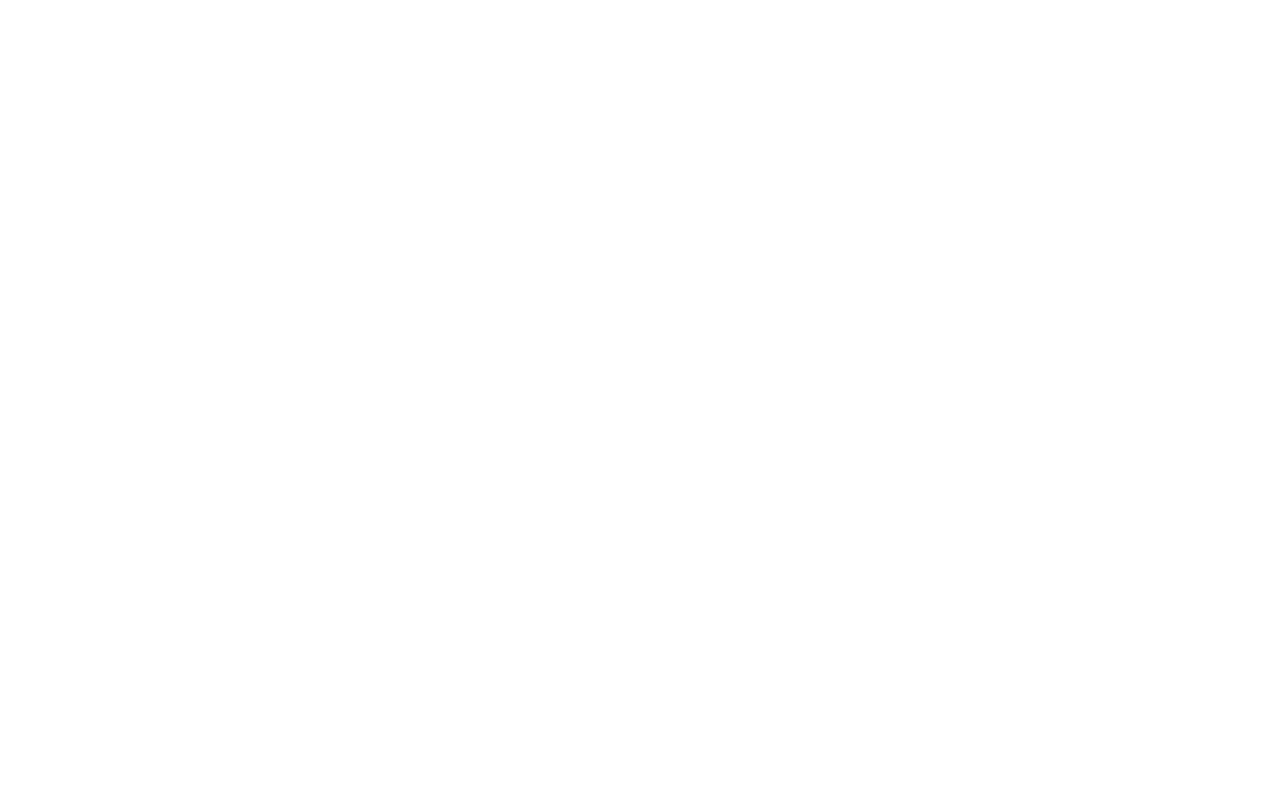
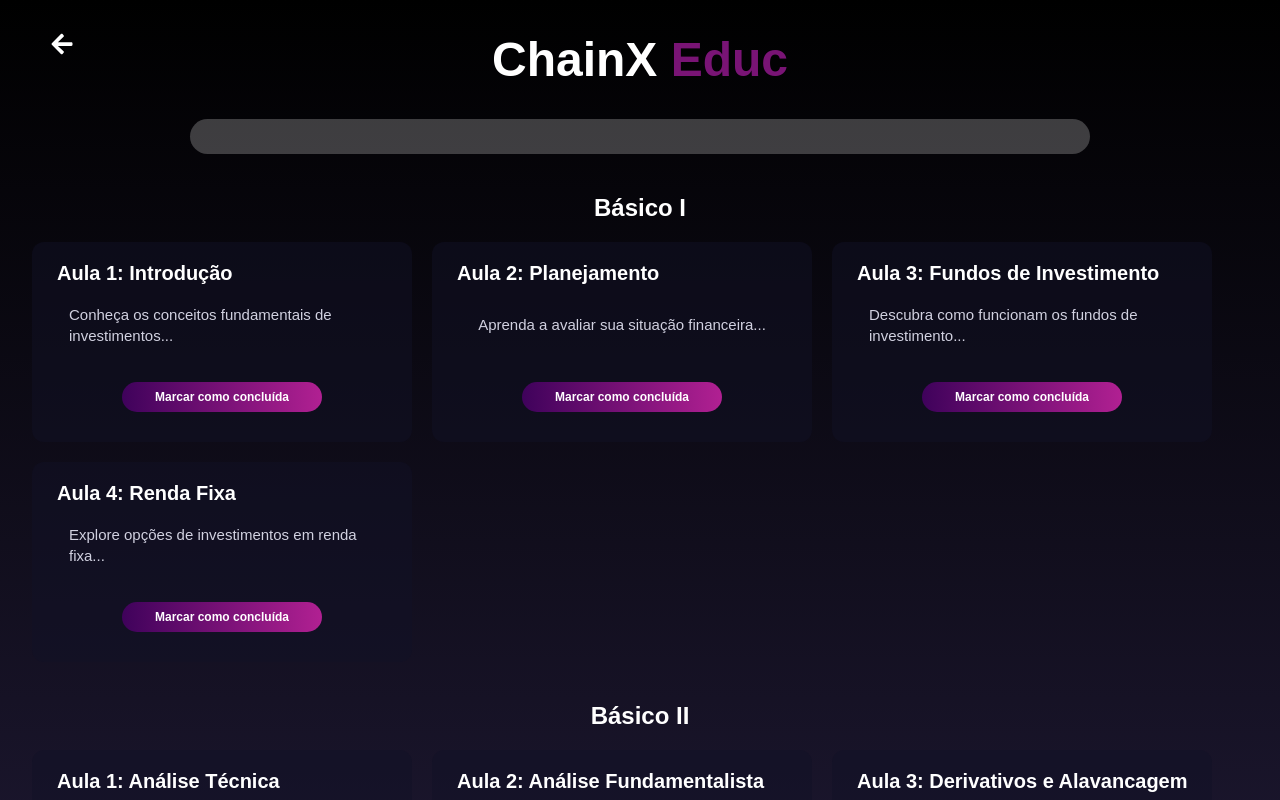
Before and after one commit to PedrosoEnzo/cripto, a React (Vite) app in the folder cripto-react/: page /curso in a window 1280 px wide. Before the commit this address had no page. Shown: the top 800 px of the page. Built offline with nearby package versions, Linux system fonts and the light colour scheme.

Commit message:
chainX educ

```diff
--- a/cripto-react/src/App.jsx
+++ b/cripto-react/src/App.jsx
@@ -3,6 +3,8 @@ import { Routes, Route } from 'react-router-dom';
 import Home from './pages/Home';
 import Login from './pages/Login';
 import Cadastro from './pages/Cadastro';
+import CoursePage from './components/CoursePage'
+import LessonPage from './components/LessonPage';
 
 
 
@@ -15,6 +17,8 @@ function App() {
         <Route path="/" element={<Home />} />  {/* Página inicial */}
         <Route path="/login" element={<Login />} />  {/* Página de login */}
         <Route path="/cadastro" element={<Cadastro />} />  {/* Página de cadastro */}
+        <Route path="/curso" element={<CoursePage />} />
+        <Route path="/lesson/:id" element={<LessonPage />} />
       </Routes>
     </div>
   );
--- /dev/null
+++ b/cripto-react/src/components/CoursePage.module.css
@@ -0,0 +1,34 @@
+.container {
+    background: linear-gradient(to bottom, #000, #272042);
+    min-height: 100vh;
+    color: white;
+    padding: 2rem;
+  }
+
+  .title span {
+    color: #791475;
+  }
+
+  header {
+    display: flex;
+    align-items: center;
+    justify-content: center;
+    position: relative;
+    margin: 0;
+  }
+
+  .backArrow {
+    position: absolute;
+    left: 50px;
+    font-size: 24px;
+    color: #ffffff;
+    cursor: pointer;
+    transition: transform 0.2s ease-in-out;
+  }
+
+  .title {
+    text-align: center;
+    font-size: 3rem;
+    font-weight: bold;
+    margin-bottom: 2rem;
+  }
--- /dev/null
+++ b/cripto-react/src/components/CoursePage.tsx
@@ -0,0 +1,67 @@
+import React, { useState } from 'react';
+import { useNavigate } from 'react-router-dom';
+import styles from './CoursePage.module.css';
+import ProgressBar from './ProgressBar';
+import ModuleSection from './ModuleSection';
+import { FaArrowLeft } from 'react-icons/fa';
+
+export default function CoursePage() {
+  const [progress, setProgress] = useState(0);
+  const [completedLessons, setCompletedLessons] = useState([]);
+  const navigate = useNavigate();
+
+  const courseData = [
+    {
+      title: "Básico I",
+      lessons: [
+        { id: 1, title: "Aula 1: Introdução", description: "Conheça os conceitos fundamentais de investimentos..." },
+        { id: 2, title: "Aula 2: Planejamento", description: "Aprenda a avaliar sua situação financeira..." },
+        { id: 3, title: "Aula 3: Fundos de Investimento", description: "Descubra como funcionam os fundos de investimento..." },
+        { id: 4, title: "Aula 4: Renda Fixa", description: "Explore opções de investimentos em renda fixa..." },
+      ],
+    },
+    {
+      title: "Básico II",
+      lessons: [
+        { id: 5, title: "Aula 1: Análise Técnica", description: "Aprenda sobre análise técnica de ações..." },
+        { id: 6, title: "Aula 2: Análise Fundamentalista", description: "Estude a análise fundamentalista de empresas..." },
+        { id: 7, title: "Aula 3: Derivativos e Alavancagem", description: "Descubra o mundo dos derivativos..." },
+        { id: 8, title: "Aula 4: Investimentos Internacionais", description: "Aprenda sobre investimentos no exterior..." },
+      ],
+    },
+  ];
+
+  function handleComplete(lessonId) {
+    if (!completedLessons.includes(lessonId)) {
+      const updatedLessons = [...completedLessons, lessonId];
+      setCompletedLessons(updatedLessons);
+      setProgress((updatedLessons.length / 8) * 100); // Atualiza a barra de progresso
+    }
+  }
+
+  function handleLessonClick(lessonId) {
+    navigate(`/lesson/${lessonId}`); // Navega para a lição
+  }
+
+  return (
+    <div className={styles.container}>
+      <div className={styles.header}>
+        <FaArrowLeft className={styles.backArrow} onClick={() => navigate('/')} />
+        <h1 className={styles.title}>
+          ChainX <span>Educ</span>
+        </h1>
+      </div>
+      <ProgressBar progress={progress} />
+      {courseData.map((mod, idx) => (
+        <ModuleSection
+          key={idx}
+          title={mod.title}
+          lessons={mod.lessons}
+          completed={completedLessons}
+          onComplete={handleComplete}
+          onLessonClick={handleLessonClick} // Passando a função de navegação
+        />
+      ))}
+    </div>
+  );
+}
--- /dev/null
+++ b/cripto-react/src/components/LessonCard.jsx
@@ -0,0 +1,25 @@
+import React from 'react';
+import styles from './LessonCard.module.css';
+
+export default function LessonCard({ lesson, isCompleted, onComplete, onLessonClick }) {
+  const handleClick = () => {
+    onLessonClick(lesson.id);
+  };
+
+  const handleComplete = (e) => {
+    e.stopPropagation();
+    onComplete(lesson.id);
+  };
+
+  return (
+    <div className={styles.card} onClick={handleClick}>
+      <div className={styles.info}>
+        <h3>{lesson.title}</h3>
+        <p>{lesson.description}</p>
+      </div>
+      <button onClick={handleComplete} disabled={isCompleted}>
+        {isCompleted ? 'Concluída' : 'Marcar como concluída'}
+      </button>
+    </div>
+  );
+}
--- /dev/null
+++ b/cripto-react/src/components/LessonCard.module.css
@@ -0,0 +1,71 @@
+.card {
+  background-color: #1211267b;
+  border-radius: 12px;
+  overflow: hidden;
+  width: 380px;
+  height: 200px;
+  cursor: pointer;
+  transition: transform 0.2s, box-shadow 0.3s;
+  display: flex;
+  flex-direction: column;
+  color: #ffffff;
+}
+
+.card:hover {
+
+  box-shadow: 0 8px 20px rgba(0, 0, 0, 0.4);
+}
+
+.completed {
+  background-color: #1e1d40;
+}
+
+.info {
+  flex: 1;
+  display: flex;
+  flex-direction: column;
+  justify-content: center;
+  align-items: center;
+  text-align: center;
+  padding: 20px;
+  position: relative;
+}
+
+
+.info h3 {
+  position: absolute;
+  top: 10px;
+  left: 50%;
+  transform: translateX(-50%);
+  margin: 0;
+  font-size: 20px;
+  font-weight: bold;
+  text-align: start;
+  width: 100%;
+  margin-left: 25px;
+  margin-top: 10px;
+}
+
+
+.info p {
+  font-size: 15px;
+  line-height: 1.4;
+  color: #d1d1e0;
+  max-width: 90%;
+  text-align: start;
+  margin-top: 30px;
+  margin-left: 0;
+}
+
+button {
+  padding: 5px 10px;
+  font-size: 12px;
+  border: none;
+  border-radius: 50px;
+  cursor: pointer;
+  height: 30px;
+  width: 200px;
+  margin-top: auto;
+  margin-bottom: 30px;
+  align-self: center;
+}
--- /dev/null
+++ b/cripto-react/src/components/LessonPage.jsx
@@ -0,0 +1,42 @@
+import React from 'react';
+import { useParams } from 'react-router-dom';
+import styles from './LessonPage.module.css';
+
+export default function LessonPage() {
+  const { id } = useParams();  // Capturando o ID da URL
+
+  if (!id) {
+    return <div>Erro: ID da aula não encontrado!</div>;
+  }
+
+  return (
+    <div className={styles.container}>
+      <h1 className={styles.title}>ChainX <span>Educ</span></h1>
+      <h2>Aula {id}</h2>
+
+      <div className={styles.content}>
+        <div className={styles.videoContainer}>
+          <iframe
+            width="560"
+            height="315"
+            src={`https://www.youtube.com/embed/${id}`}  // Passando o ID para o vídeo
+            title="YouTube video player"
+            frameBorder="0"
+            allow="accelerometer; autoplay; clipboard-write; encrypted-media; gyroscope; picture-in-picture"
+            allowFullScreen
+          ></iframe>
+        </div>
+
+        {/* Exibição dos anexos PDF */}
+        <div className={styles.pdfContainer}>
+          <h3>Materiais Complementares</h3>
+          <ul>
+            <li><a href="/pdf/anexo1.pdf" target="_blank" rel="noopener noreferrer">Anexo 1 - Introdução ao Investimento</a></li>
+            <li><a href="/pdf/anexo2.pdf" target="_blank" rel="noopener noreferrer">Anexo 2 - Renda Fixa</a></li>
+            <li><a href="/pdf/anexo3.pdf" target="_blank" rel="noopener noreferrer">Anexo 3 - Fundos de Investimento</a></li>
+          </ul>
+        </div>
+      </div>
+    </div>
+  );
+}
--- /dev/null
+++ b/cripto-react/src/components/LessonPage.module.css
@@ -0,0 +1,23 @@
+.container {
+    display: flex;
+    justify-content: center;
+    padding: 20px;
+  }
+
+  .content {
+    display: flex;
+    gap: 40px; /* Espaço entre vídeo e PDFs */
+  }
+
+  .videoContainer {
+    flex: 1; /* O vídeo ocupará o espaço disponível à esquerda */
+    max-width: 600px;
+  }
+
+  .pdfContainer {
+    flex: 1;
+  }
+
+  .title span {
+    color: #791475;
+  }
--- /dev/null
+++ b/cripto-react/src/components/ModuleSection.jsx
@@ -0,0 +1,22 @@
+import React from 'react';
+import styles from './ModuleSection.module.css';
+import LessonCard from './LessonCard';
+
+export default function ModuleSection({ title, lessons, completed, onComplete, onLessonClick }) {
+  return (
+    <div className={styles.module}>
+      <h2>{title}</h2>
+      <div className={styles.lessonGrid}>
+        {lessons.map((lesson) => (
+          <LessonCard
+            key={lesson.id}
+            lesson={lesson}
+            isCompleted={completed.includes(lesson.id)}
+            onComplete={onComplete}
+            onLessonClick={onLessonClick} // Passando a função de navegação para cada lição
+          />
+        ))}
+      </div>
+    </div>
+  );
+}
--- /dev/null
+++ b/cripto-react/src/components/ModuleSection.module.css
@@ -0,0 +1,15 @@
+.module {
+  margin: 40px 0;
+}
+
+.module h2 {
+  color: #ffffff;
+  margin-bottom: 20px;
+  font-size: 1.5rem;
+}
+
+.lessonGrid {
+  display: flex;
+  flex-wrap: wrap;
+  gap: 20px;
+}
--- /dev/null
+++ b/cripto-react/src/components/ProgressBar.module.css
@@ -0,0 +1,16 @@
+.progressContainer {
+    width: 900px;
+    height: 35px;
+    background-color: #dedcdc44;
+    border-radius: 50px;
+    overflow: hidden;
+
+    margin: 0 auto 2rem auto;
+  }
+
+  .progressBar {
+    height: 100%;
+    background: linear-gradient(90deg, #3f025b, #b12092);
+    border-radius: 50px;
+    transition: width 0.7s ease;
+  }
--- /dev/null
+++ b/cripto-react/src/components/ProgressBar.tsx
@@ -0,0 +1,9 @@
+import styles from './ProgressBar.module.css';
+
+export default function ProgressBar({ progress }) {
+  return (
+    <div className={styles.progressContainer}>
+      <div className={styles.progressBar} style={{ width: `${progress}%` }}></div>
+    </div>
+  );
+}
```
Also changed, not shown: cripto-react/src/assets/imagens/teste.jpg (added).
